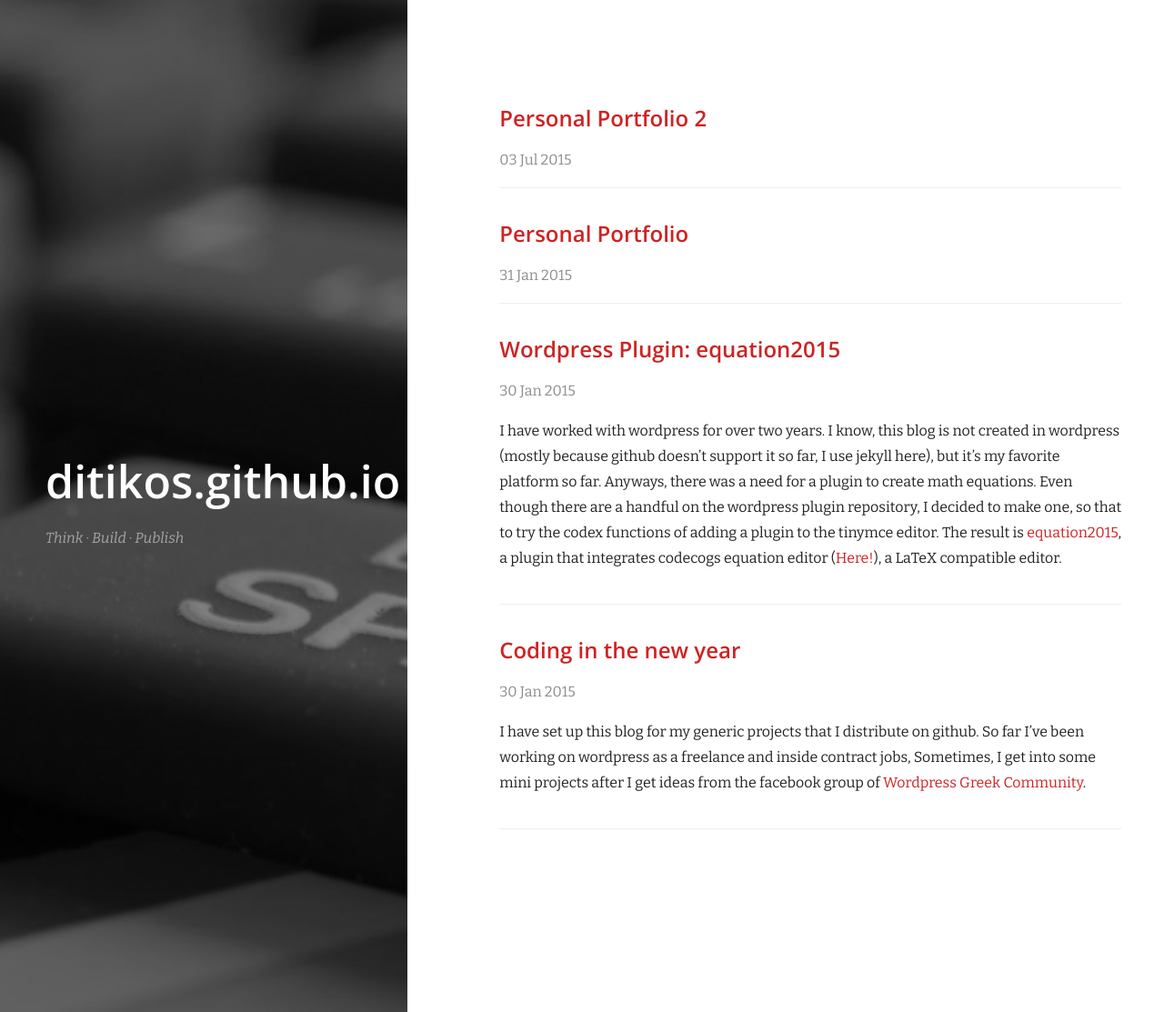
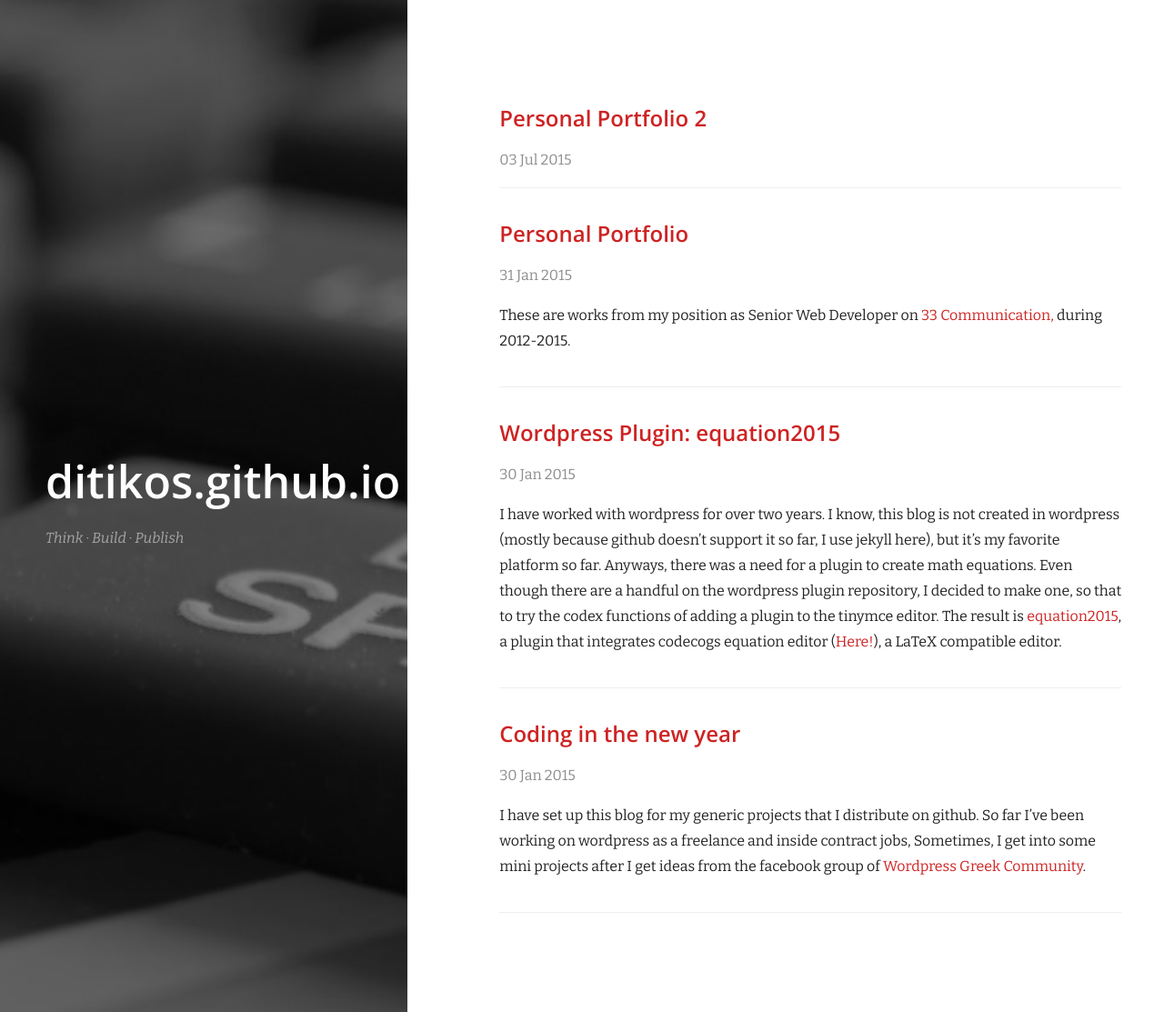
Before and after one commit to ditikos/ditikos.github.old, a Jekyll site: the page built from index.html, in a window 1280 px wide. Shown: the whole page at 91% size. Built offline with Jekyll 4.4.1, drawn with Linux system fonts in a browser that asks for light colours; nearby versions of some CDN libraries; some web fonts are replaced; Markdown is read by kramdown in place of the engine named in the settings.

Commit message:
Updated Portfolio 1

```diff
--- a/_posts/2015-01-31-personal-portfolio.md
+++ b/_posts/2015-01-31-personal-portfolio.md
@@ -7,3 +7,5 @@ featured_image: /images/posters/delicatessen.jpg
 comments: true
 portfolio: images/portfolio
 ---
+
+These are works from my position as Senior Web Developer on <a href="http://www.33communication.com" target="_new">33 Communication,</a> during 2012-2015.
```
